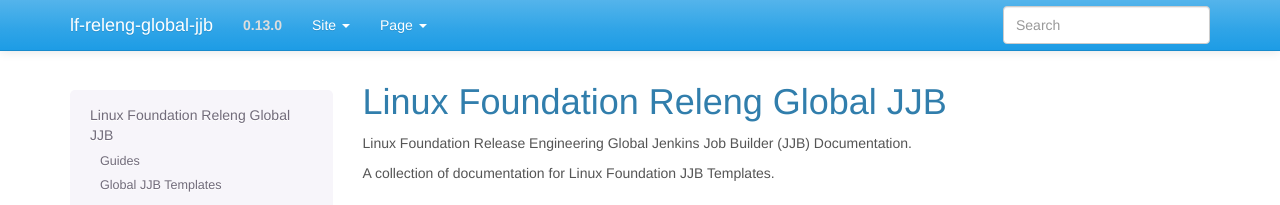
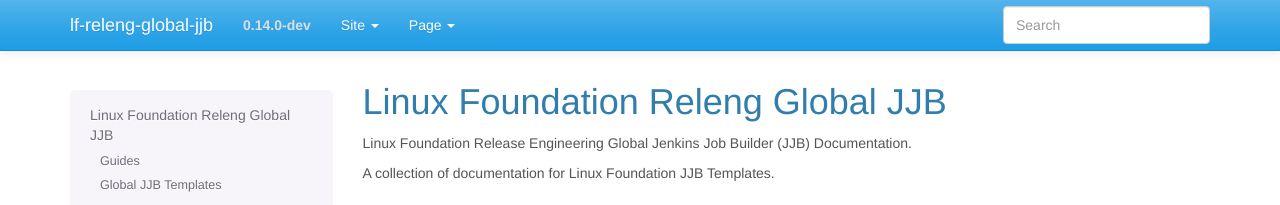
Before and after one commit to lfit/releng-global-jjb, a Sphinx documentation site: the page built from docs/index.rst, in a window 1280 px wide. Shown: the top 205 px of the page. Built offline with Sphinx 7.4.7, drawn with Linux system fonts in a browser that asks for light colours.

Commit message:
Bump version to v0.14.0-dev
Change-Id: I39d13bf084223b38f2da70158651f14a7ae13e59
Signed-off-by: Thanh Ha <thanh.ha@linuxfoundation.org>

```diff
--- a/docs/conf.py
+++ b/docs/conf.py
@@ -67,7 +67,7 @@
 # built documents.
 #
 # The short X.Y version.
-version = '0.13.0'
+version = '0.14.0-dev'
 # The full version, including alpha/beta/rc tags.
 release = version
 
```
